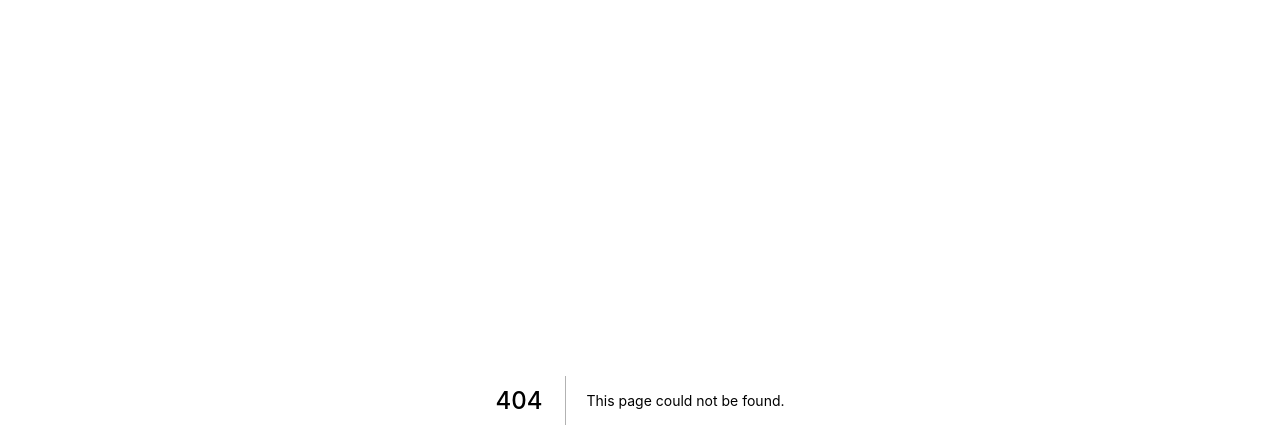
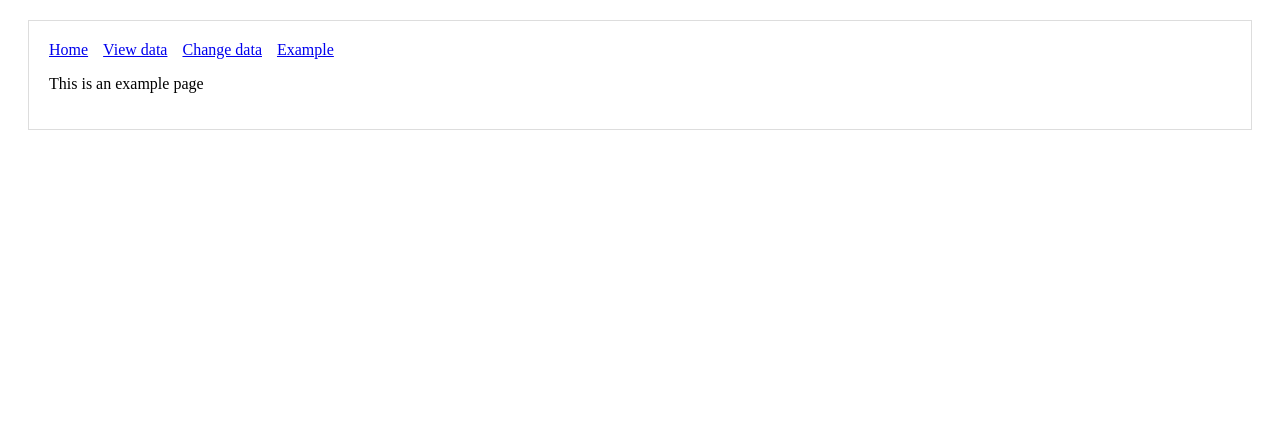
Before and after one commit to brian-yang/cs411-globalpoverty, a Next.js app: page /viewData in a window 1280 px wide. Before the commit this address had no page. Shown: the top 448 px of the page. Built offline with nearby package versions, Linux system fonts and the light colour scheme.

Commit message:
Add another page

```diff
--- a/components/Header.js
+++ b/components/Header.js
@@ -9,6 +9,9 @@ const Header = () => (
         <Link href="/">
             <a style={linkStyle}>Home</a>
         </Link>
+        <Link href="/viewData">
+            <a style={linkStyle}>View data</a>
+        </Link>
         <Link href="/insertDelete">
             <a style={linkStyle}>Change data</a>
         </Link>
--- /dev/null
+++ b/pages/viewData.js
@@ -0,0 +1,9 @@
+import Layout from '../components/Layout';
+
+export default function Example() {
+    return (
+        <Layout>
+            <p>This is an example page</p>
+        </Layout>
+    );
+}
```
